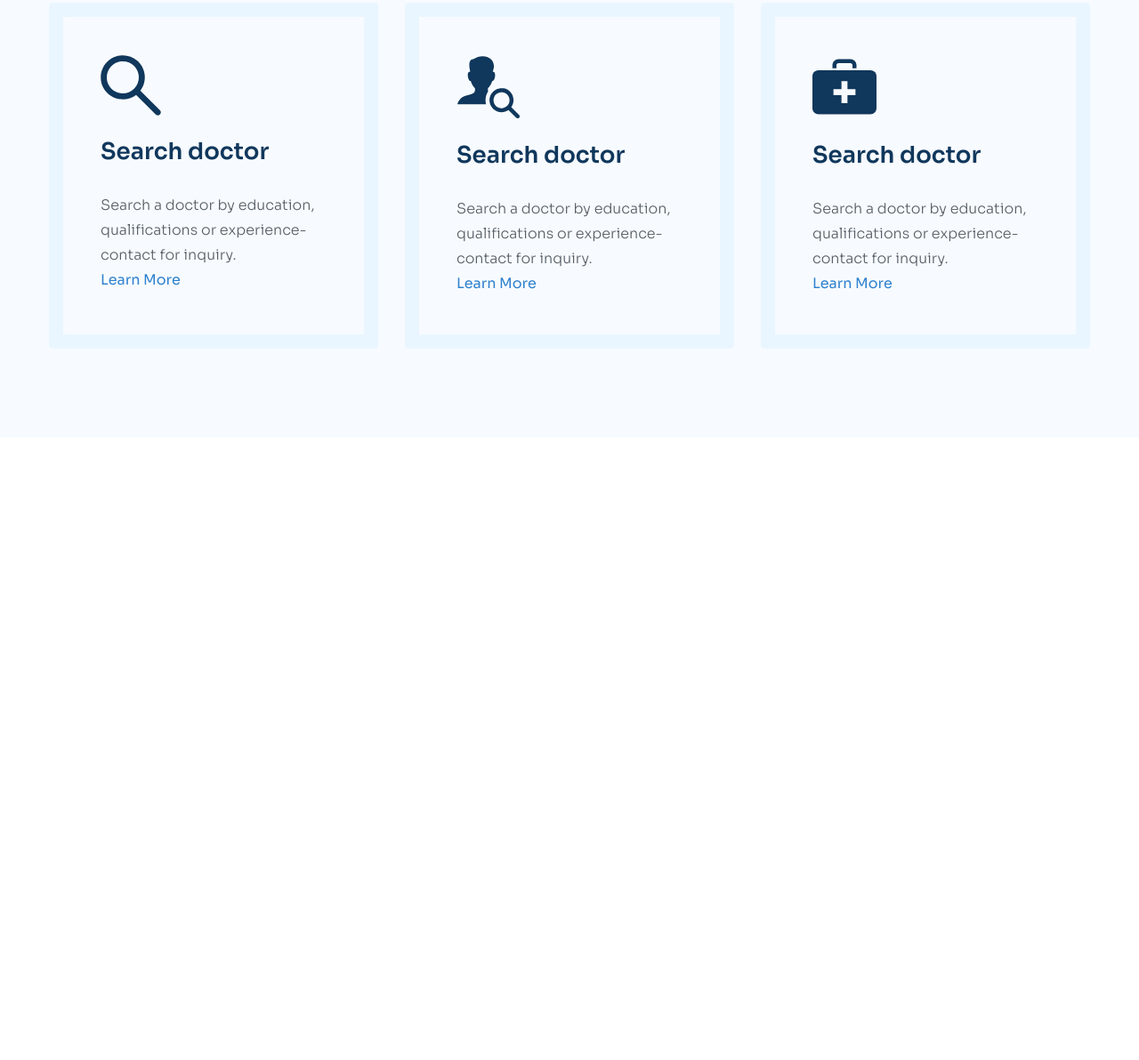
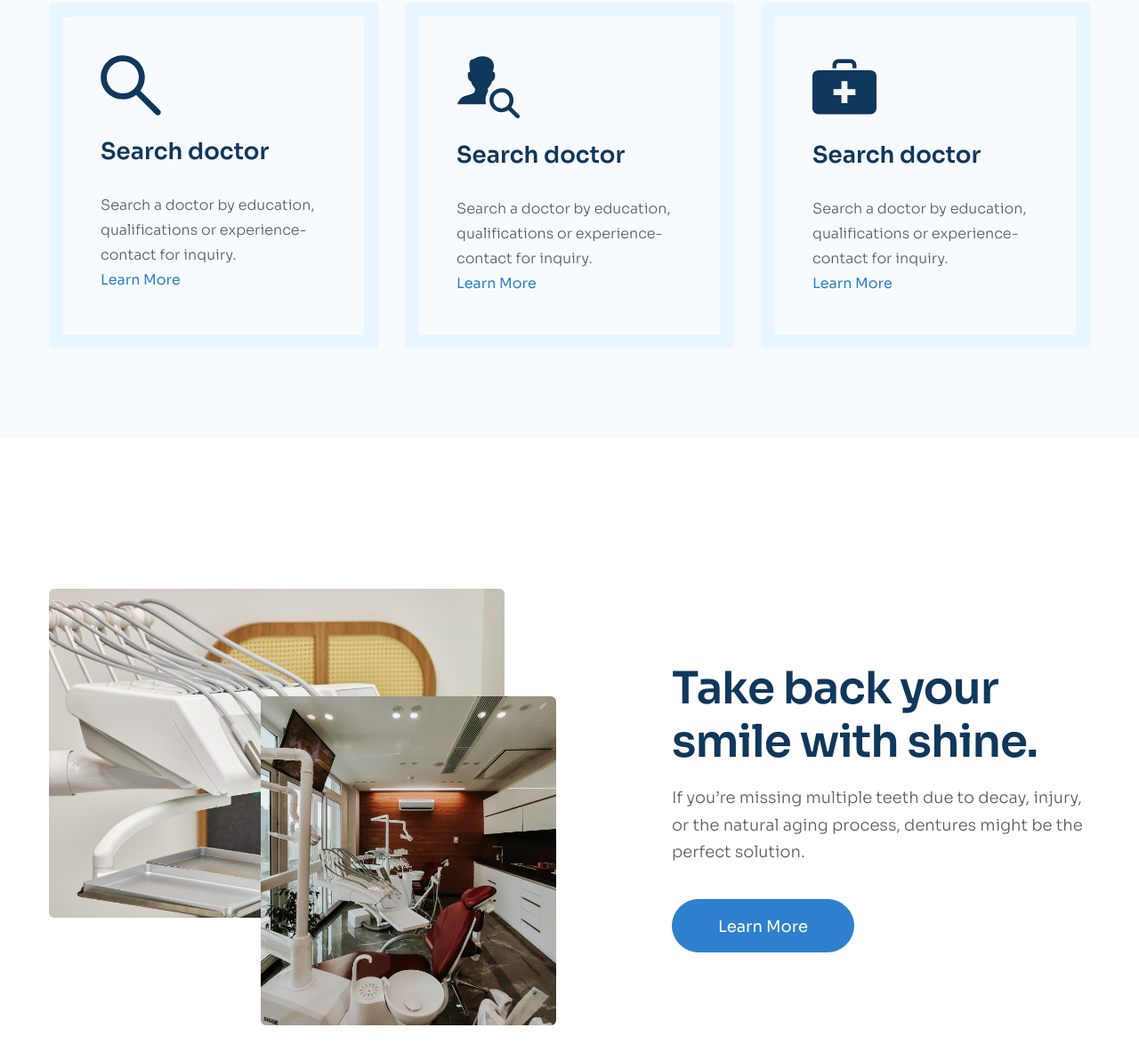
Before and after one commit to khoapnaGH/f8-project-03, a website built with Vite: page index.html in a window 1280 px wide. Shown: the part 2352-3544 px from the top of the page at 89% size. Before the commit the page ends 2844 px from the top, so only its background shows below. Built offline with nearby package versions, Linux system fonts and the light colour scheme.

Commit message:
done feature

```diff
--- /dev/null
+++ b/assets/css/sections/feature.css
@@ -0,0 +1,47 @@
+.feature {
+  padding: 170px 0 85px;
+}
+
+.feature-inner {
+  display: flex;
+  justify-content: space-between;
+  align-items: center;
+  column-gap: 130px;
+}
+
+.feature__media {
+  flex-shrink: 0;
+  width: 570px;
+  height: 491px;
+  position: relative;
+}
+
+.feature__img:first-child {
+  width: 512px;
+  height: 370px;
+  position: absolute;
+  top: 0;
+  left: 0;
+  object-fit: cover;
+  border-radius: 6px;
+}
+
+.feature__img:last-child {
+  width: 332px;
+  height: 370px;
+  object-fit: cover;
+  position: absolute;
+  right: 0;
+  bottom: 0;
+  z-index: 1;
+  border-radius: 6px;
+}
+
+.feature__desc {
+  margin-top: 18px;
+}
+
+.feature__link {
+  display: inline-block;
+  margin-top: 38px;
+}
--- a/assets/css/style.css
+++ b/assets/css/style.css
@@ -8,3 +8,4 @@
 @import url("./sections/header.css");
 @import url("./sections/service.css");
 @import url("./sections/works.css");
+@import url("./sections/feature.css");
--- a/index.html
+++ b/index.html
@@ -295,6 +295,35 @@
           </div>
         </div>
       </section>
+
+      <section class="feature">
+        <div class="container">
+          <div class="feature-inner">
+            <div class="feature__media">
+              <img
+                src="./assets/img/feature-01.jpg"
+                alt=""
+                class="feature__img"
+              />
+              <img
+                src="./assets/img/feature-02.jpg"
+                alt=""
+                class="feature__img"
+              />
+            </div>
+            <div class="feature__content">
+              <h2 class="section-heading feature__heading">
+                Take back your smile with shine.
+              </h2>
+              <p class="section-desc feature__desc">
+                If you’re missing multiple teeth due to decay, injury, or the
+                natural aging process, dentures might be the perfect solution.
+              </p>
+              <a href="#!" class="btn feature__link">Learn More</a>
+            </div>
+          </div>
+        </div>
+      </section>
     </main>
   </body>
 </html>
```
Also changed, not shown: assets/img/feature-01.jpg (added), assets/img/feature-02.jpg (added).
